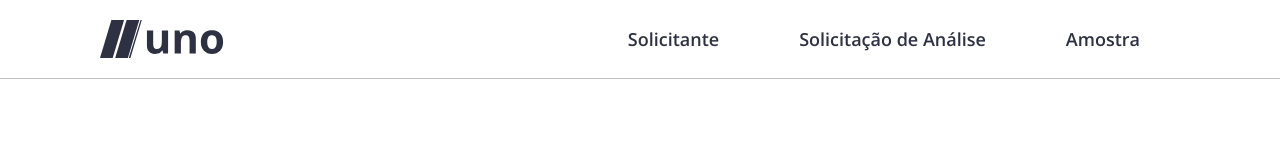
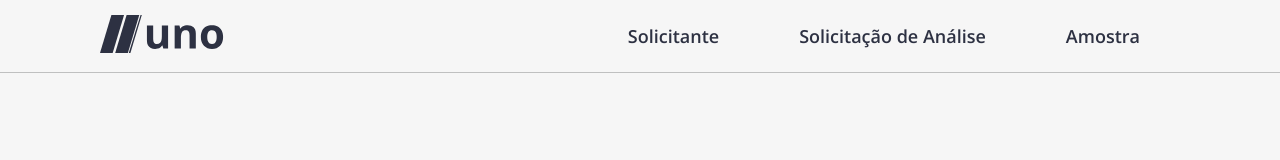
Before and after one commit to DaviidSantos/Uno-App, a React (Vite) app: page / in a window 1280 px wide. Shown: the top 160 px of the page. Built offline with nearby package versions, Linux system fonts and the light colour scheme.

Commit message:
Dropdown

```diff
--- a/src/App.css
+++ b/src/App.css
@@ -5,7 +5,37 @@
   scroll-behavior: smooth;
 }
 
+body{
+  background: var(--bg-color);
+}
+
 a{
   color: unset;
   text-decoration: none;
 }
+
+.scale-up-center {
+	-webkit-animation: scale-up-center 0.4s cubic-bezier(0.390, 0.575, 0.565, 1.000) both;
+	        animation: scale-up-center 0.4s cubic-bezier(0.390, 0.575, 0.565, 1.000) both;
+}
+
+ @-webkit-keyframes scale-up-center {
+    0% {
+      -webkit-transform: scale(0.5);
+              transform: scale(0.5);
+    }
+    100% {
+      -webkit-transform: scale(1);
+              transform: scale(1);
+    }
+  }
+  @keyframes scale-up-center {
+    0% {
+      -webkit-transform: scale(0.5);
+              transform: scale(0.5);
+    }
+    100% {
+      -webkit-transform: scale(1);
+              transform: scale(1);
+    }
+  }
--- a/src/components/dropdown/Dropdown.jsx
+++ b/src/components/dropdown/Dropdown.jsx
@@ -2,15 +2,15 @@ import React, { useState } from 'react'
 import {Link} from 'react-router-dom'
 import './dropdown.css'
 
-const Dropdown = (dropdownItems) => {
+const Dropdown = ({dropdownItems}) => {
 
     const [dropdown, setDropdown] = useState(false);
 
     return (
-        <div>
+        <div className={dropdown ? dropdownItems.container_name_click : dropdownItems.container_name} onClick={() => setDropdown(!dropdown)} >
             {
-                dropdownItems.map((dropdownItem) => (
-                    <Link to={dropdownItem.path} className={dropdownItem.cName}>{dropdownItem.title}</Link>
+                dropdownItems.submenu_items.map((dropdownItem) => (
+                    <Link key={dropdownItem.id} to={dropdownItem.path} id={dropdownItem.cName} onClick={() => setDropdown(!dropdown)}>{dropdownItem.title}</Link>
                 ))
             }
         </div>
--- a/src/components/dropdown/dropdown.css
+++ b/src/components/dropdown/dropdown.css
@@ -0,0 +1,37 @@
+.solicitante__submenu{
+    position: absolute;
+    top: 73px;
+    right: 537px;
+    background: var(--primary-color);
+}
+
+.sa__submenu{
+    position: absolute;
+    top: 73px;
+    width: 200px;
+    right: 287px;
+    background: var(--primary-color);
+}
+
+.amostra__submenu{
+    position: absolute;
+    top: 73px;
+    right: 105px;
+    background: var(--primary-color);
+}
+
+
+#submenu-item{
+    padding: 16px 20px 16px 20px ;
+    text-align: center;
+    margin: 0 20px;
+    display: block;
+    font-size: 14px;
+    font-weight: 400;
+    color: #FFF;
+    font-family: var(--font-family);
+}
+
+.clicked{
+    display: none;
+}
--- a/src/components/navbar/Navbar.jsx
+++ b/src/components/navbar/Navbar.jsx
@@ -1,21 +1,71 @@
 import React, { useState } from 'react'
 import './navbar.css'
 import logo from '../../assets/Logo.svg'
-import { navItems } from '../navitem/Navitem'
-import {Link} from 'react-router-dom'
+import { navItems, solicitanteDropdown, solicitacaoDeAnaliseDropdown, amostraDropdown} from '../navitem/Navitem'
+import { Link } from 'react-router-dom'
+import Dropdown from '../dropdown/Dropdown'
+
 
 const Navbar = () => {
+
+    const [dropdownSolicitante, setDropdownSolicitante] = useState(false)
+    const [dropdownSA, setDropdownSA] = useState(false)
+    const [dropdownAmostra, setDropdownAmostra] = useState(false)
+
+    let solicitante_submenu ={
+        submenu_items: solicitanteDropdown,
+        container_name: 'solicitante__submenu scale-up-center',
+        container_name_click: 'solicitante__submenu scale-up-center clicked'
+    }
+
+    let sa_submenu ={
+        submenu_items: solicitacaoDeAnaliseDropdown,
+        container_name: 'sa__submenu scale-up-center',
+        container_name_click: 'sa__submenu scale-up-center clicked'
+    }
+
+    let amostra_submenu ={
+        submenu_items: amostraDropdown,
+        container_name: 'amostra__submenu scale-up-center',
+        container_name_click: 'amostra__submenu scale-up-center clicked'
+    }
+
     return (
         <div className="navbar">
             <nav className="navbar__container">
                 <div className="navbar__container-logo">
-                <img src={logo} alt="Logo" />
+                    <Link to='/'><img src={logo} alt="Logo" /></Link>
                 </div>
                 <div className="navbar__container-links">
                     {
-                    navItems.map((navItem) => (
-                        <Link key={navItem.id} className={navItem.cName} to={navItem.path}>{navItem.title}</Link>
-                    ))
+                        navItems.map((navItem) => {
+                            if(navItem.title === 'Solicitante'){
+                                return(
+                                    <div className="navbar__container-links_item" key={navItem.id} onMouseEnter={() => setDropdownSolicitante(true)} onMouseLeave={() => setDropdownSolicitante(false)}>
+                                        <span className={navItem.cName}>{navItem.title}</span>
+                                        {dropdownSolicitante && <Dropdown dropdownItems={solicitante_submenu}/>}
+                                    </div>
+                                )
+                            }
+
+                            if(navItem.title === 'Solicitação de Análise'){
+                                return(
+                                    <div className="navbar__container-links_item" key={navItem.id} onMouseEnter={() => setDropdownSA(true)} onMouseLeave={() => setDropdownSA(false)}>
+                                        <span className={navItem.cName}>{navItem.title}</span>
+                                        {dropdownSA && <Dropdown dropdownItems={sa_submenu}/>}
+                                    </div>
+                                )
+                            }
+
+                            if(navItem.title === 'Amostra'){
+                                return(
+                                    <div className="navbar__container-links_item" key={navItem.id} onMouseEnter={() => setDropdownAmostra(true)} onMouseLeave={() => setDropdownAmostra(false)}>
+                                        <span className={navItem.cName}>{navItem.title}</span>
+                                        {dropdownAmostra && <Dropdown dropdownItems={amostra_submenu}/>}
+                                    </div>
+                                )
+                            }
+                        })
                     }
                 </div>
             </nav>
--- a/src/components/navbar/navbar.css
+++ b/src/components/navbar/navbar.css
@@ -1,5 +1,5 @@
 .navbar{
-    padding: 20px 100px;
+    padding: 15px 100px;
     border-bottom: 1px solid #BFC0C0;
 }
 
@@ -20,11 +20,12 @@
     align-items: center;
 }
 
-.navbar__container-links a{
-    padding: 0 20px;
+.navbar__container-links .nav-item{
+    padding: 30px 20px;
     margin: 0 20px;
     font-size: 18px;
     font-family: var(--font-family);
     font-weight: 600;
     color: var(--primary-color);
+    cursor: pointer;
 }
--- a/src/index.css
+++ b/src/index.css
@@ -4,4 +4,5 @@
   --font-family:'Open Sans', sans-serif;
   --primary-color: #2D3142;
   --secondary-color: #4F5D75;
+  --bg-color: #F6F6F6;
 }
```
Lines whose indentation alone changed are shown as unchanged.
